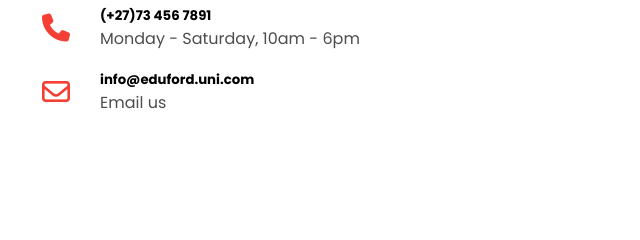
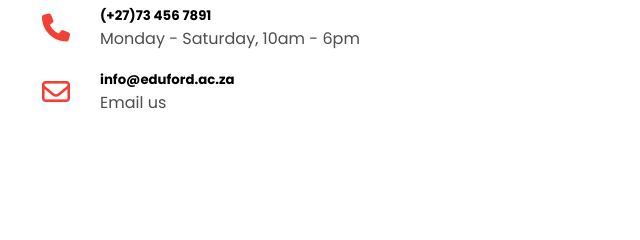
Before and after one commit to PH-Gumede/University-site, a plain HTML site: page contact.html in a window 1280 px wide. Shown: the part 1150-1390 px from the top of the page, 0-640 px from the left. Drawn offline with nearby package versions, Linux system fonts and the light colour scheme.

Commit message:
style: 'contact' page update

```diff
--- a/contact.html
+++ b/contact.html
@@ -95,7 +95,7 @@
                     <div>
                         <i class="fa fa-envelope-o"></i>
                         <span>
-                            <h5>info@eduford.uni.com</h5>
+                            <h5>info@eduford.ac.za</h5>
                             <p>Email us</p>
                         </span>
                     </div>
```
